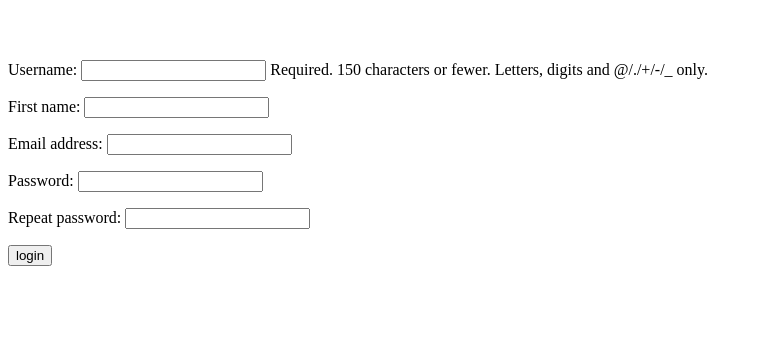
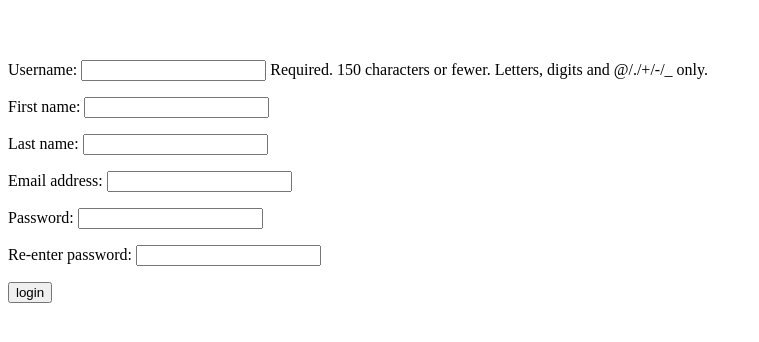
Before and after one commit to ISQA-Classes/3900-001projectT4, a Django app: template volunnet/templates/registration/login.html in a window 1280 px wide. Shown: the top 342 px of the page, without its empty margins (0-759 px from the left). Run offline with Django 3.2, Linux system fonts and the light colour scheme; the template is opened without the code that fills it: values that come from a table or form of the project are taken from there, others are empty.

Commit message:
last name added to sign up commit

```diff
--- a/volunnet/forms.py
+++ b/volunnet/forms.py
@@ -1,17 +1,18 @@
 from django import forms
 from .models import Activity
 from django.contrib.auth.models import User
+
 
 class ActivityForm(forms.ModelForm):
     class Meta:
         model = Activity
         fields = ('title', 'description', 'type', 'start_time', 'end_time', 'published_date')
 
+
 class UserRegistrationForm(forms.ModelForm):
-
     password = forms.CharField(label='Password', widget=forms.PasswordInput)
-    password2 = forms.CharField(label='Repeat password', widget=forms.PasswordInput)
+    password2 = forms.CharField(label='Re-enter password', widget=forms.PasswordInput)
 
     class Meta:
         model = User
-        fields = ('username', 'first_name', 'email')
+        fields = ('username', 'first_name', 'last_name', 'email')
--- a/volunnet/templates/registration/login.html
+++ b/volunnet/templates/registration/login.html
@@ -1,4 +1,3 @@
-
 
 {% block content %}
     {% if form.errors %}
@@ -8,7 +7,7 @@
     <br />
     <br />
     <form method="post" action="{% url 'login' %}">
-         {{ form.as_p }}
+        {{ form.as_p }}
         {% csrf_token %}
         <input type="submit" value="login"/>
         <input type="hidden" name="next" value="{{ next }}"/>
--- a/volunnet/urls.py
+++ b/volunnet/urls.py
@@ -4,8 +4,7 @@ from django.urls import path
 
 app_name = 'volunnet'
 urlpatterns = [
-
     path('activity_list', views.activity_list, name='activity_list'),
-    path('register/', views.register, name='register'),
+    path('register', views.register, name='register'),
 
 ]
--- a/volunnet/views.py
+++ b/volunnet/views.py
@@ -8,6 +8,7 @@ def activity_list(request):
     activity = Activity.objects.filter(published_date__lte=timezone.now())
     return render(request, 'volunnet/activity_list.html',
                  {'activities': activity})
+
 @login_required
 def register(request):
     if request.method == 'POST':
@@ -19,4 +20,4 @@ def register(request):
             return render(request, 'registration/register_done.html', {'user': user})
     else:
         form = UserRegistrationForm()
-    return render(request,'registration/register.html',{'form': form})
+    return render(request, 'registration/register.html', {'form': form})
```
